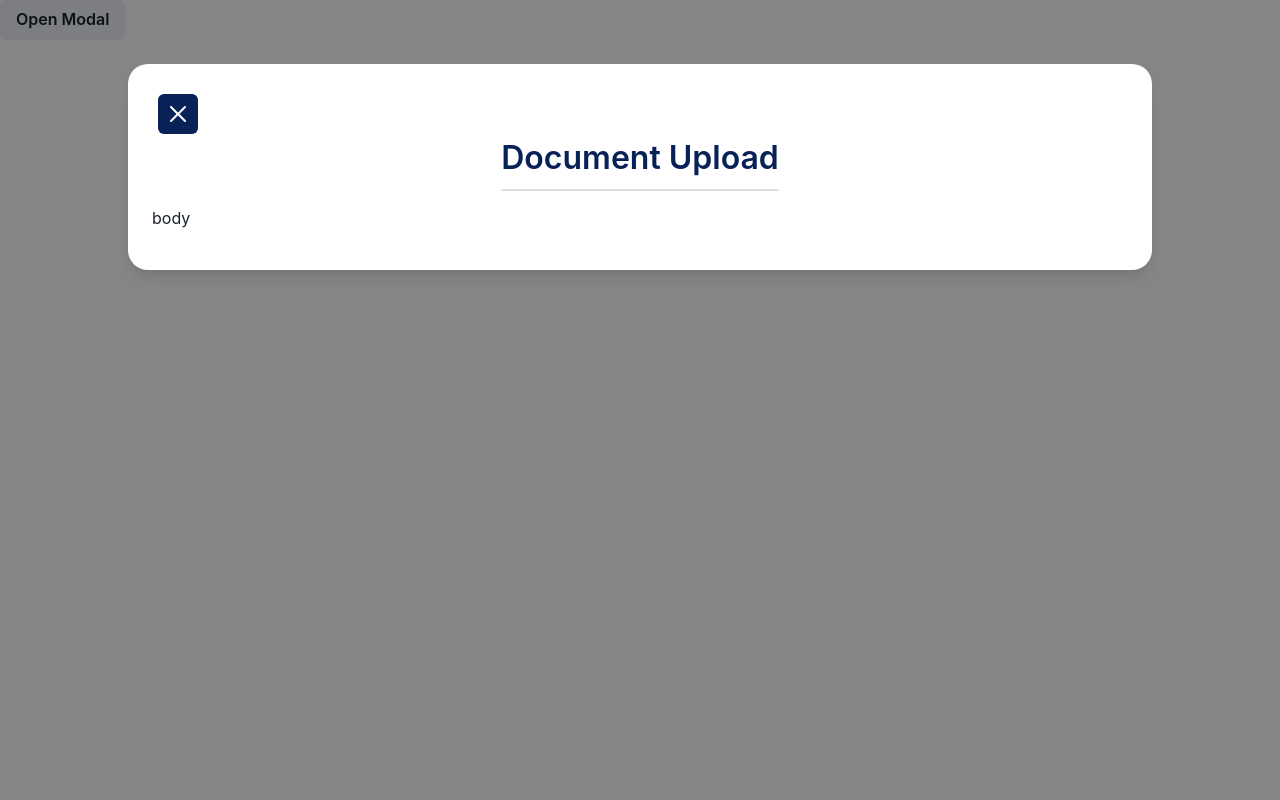
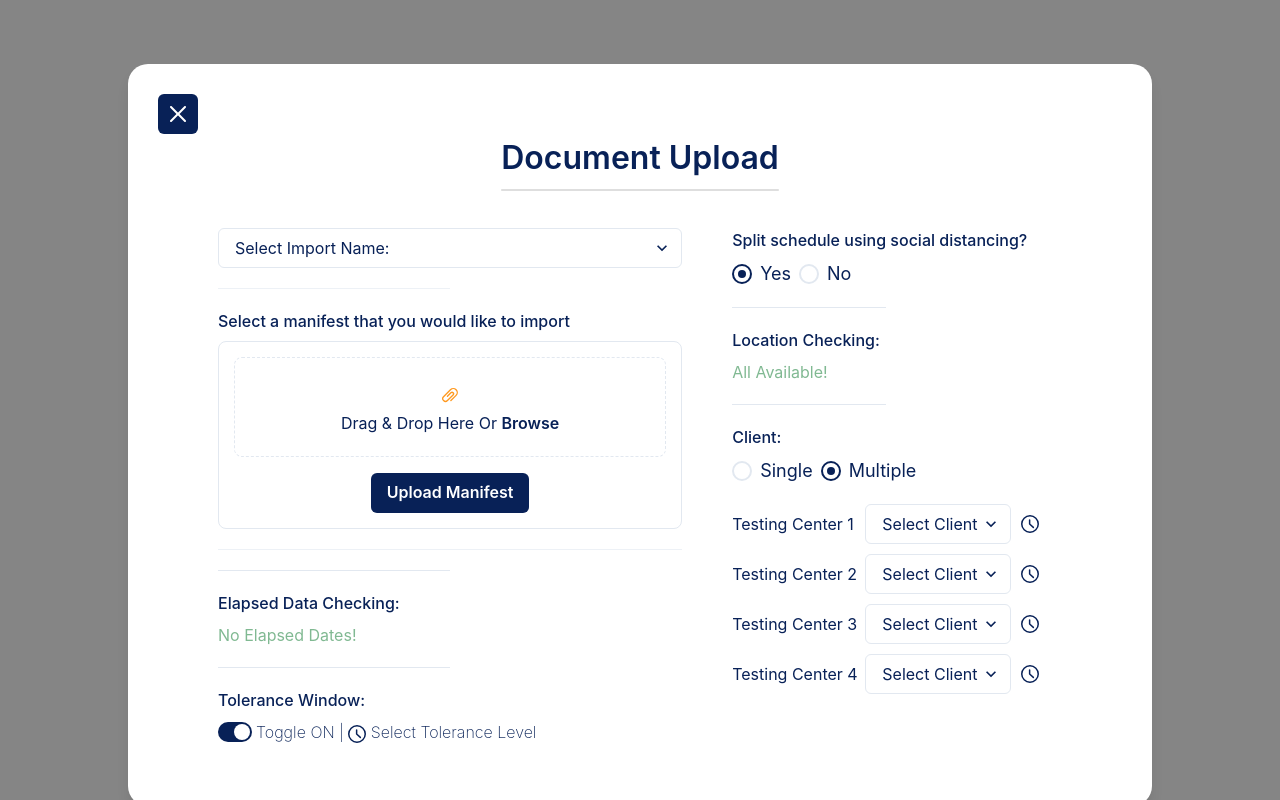
Before and after one commit to JohnnyD4/sky-hop, a React (Create React App) app: page / in a window 1280 px wide. Both pictures are taken after a click on the button "Open Modal". Built offline with nearby package versions, Linux system fonts and the light colour scheme.

Commit message:
Created the form fields in the modal body, not connected to form yet

```diff
--- a/src/App.js
+++ b/src/App.js
@@ -1,6 +1,6 @@
 import React, { useState } from 'react';
 import Modal from './components/modal';
-import { Button } from '@chakra-ui/react';
+import { Button, Center } from '@chakra-ui/react';
 
 function App() {
   const [modalOpen, setModalOpen] = useState(false);
@@ -10,12 +10,12 @@ function App() {
   };
 
   return (
-    <>
+    <Center h={'200px'}>
       <Button onClick={toggleModal}>Open Modal</Button>
       {
         modalOpen && <Modal toggleModal={toggleModal} />
       }
-    </>
+    </Center>
   );
 }
 
--- a/src/components/modal/Body.js
+++ b/src/components/modal/Body.js
@@ -1,12 +1,145 @@
-import React from 'react';
-import { ModalBody, Radio } from '@chakra-ui/react';
+import React, { useRef } from 'react';
+import {
+  ModalBody,
+  Box,
+  FormLabel,
+  Select,
+  Radio,
+  RadioGroup,
+  Stack,
+  Divider,
+  Button,
+  InputGroup,
+  Text,
+  Switch,
+  Flex,
+  Link,
+} from '@chakra-ui/react';
+import { AttachmentIcon, TimeIcon } from '@chakra-ui/icons';
+import { secondary, success } from '../../theme';
+
+const testingCenters = [
+  {
+    name: 'Testing Center 1',
+    values: ['option 1'],
+  },
+  {
+    name: 'Testing Center 2',
+    values: ['option 2'],
+  },
+  {
+    name: 'Testing Center 3',
+    values: ['option 3'],
+  },
+  {
+    name: 'Testing Center 4',
+    values: ['option 4'],
+  },
+];
 
 function Body() {
+  const inputRef = useRef(null);
+
+  const handleClick = () => inputRef.current?.click()
   return (
-    <ModalBody>
-      <p>body</p>
+    <ModalBody display={'flex'} gap={'50px'} padding={'30px 90px'}>
+      <Box w={'55%'}>
+        <Select placeholder={'Select Import Name:'}>
+          <option>Option 1</option>
+          <option>Option 2</option>
+        </Select>
+        <Divider marginY={'20px'} w={'50%'} />
+        <FormLabel>Select a manifest that you would like to import</FormLabel>
+        <Box
+          display={'flex'}
+          mt={'2'}
+          alignItems={'center'}
+          flexDirection={'column'}
+          borderWidth={'1px'}
+          borderRadius={'lg'}
+          p={'15px'}
+          gap={'4'}
+        >
+          <Box
+            display={'flex'}
+            alignItems={'center'}
+            justifyContent={'center'}
+            flexDirection={'column'}
+            borderWidth={'1px'}
+            borderRadius={'lg'}
+            borderStyle={'dashed'}
+            h={'100px'}
+            w={'100%'}
+            gap={'8px'}
+            onClick={handleClick}
+          >
+            <InputGroup >
+              <input
+                type={'file'}
+                multiple={false}
+                hidden
+                ref={(e) => {
+                  inputRef.current = e
+                }}
+              />
+            </InputGroup>
+            <AttachmentIcon color={secondary} />
+            <p>Drag & Drop Here Or <Link fontWeight={'600'}>Browse</Link></p>
+          </Box>
+          <Button colorScheme={'primary'}>Upload Manifest</Button>
+        </Box>
+        <Divider marginY={'20px'} />
+        {/* TODO Add progress bar and full divider */}
+        <Divider marginY={'20px'} w={'50%'} opacity={1} colorScheme={'primary'} />
+        <FormLabel>Elapsed Data Checking:</FormLabel>
+        <Text color={success}>No Elapsed Dates!</Text>
+        <Divider marginY={'20px'} w={'50%'} opacity={1} colorScheme={'primary'} />
+        <FormLabel htmlFor={'toleranceChecked'}>Tolerance Window:</FormLabel>
+        <Flex alignItems={'center'} gap={'4px'}>
+          <Switch colorScheme={'primary'} id={'toleranceChecked'} defaultChecked />
+          <Text fontWeight={'200'}>Toggle ON | <TimeIcon fontSize={'18px'} /> Select Tolerance Level</Text>
+        </Flex>
+      </Box>
+      <Box>
+        <FormLabel>Split schedule using social distancing?</FormLabel>
+        <RadioGroup defaultValue={'yes'}>
+          <Stack direction={'row'}>
+            <Radio size={'lg'} colorScheme={'white'} value={'yes'}>Yes</Radio>
+            <Radio size={'lg'} colorScheme={'white'} value={'no'}>No</Radio>
+          </Stack>
+        </RadioGroup>
+        <Divider marginY={'20px'} w={'50%'} opacity={1} colorScheme={'primary'} />
+        <FormLabel>Location Checking:</FormLabel>
+        <Text color={success}>All Available!</Text>
+        <Divider marginY={'20px'} w={'50%'} opacity={1} colorScheme={'primary'} />
+        <FormLabel>Client:</FormLabel>
+        <RadioGroup defaultValue={'multiple'} marginBottom={'20px'}>
+          <Stack direction={'row'}>
+            <Radio size={'lg'} colorScheme={'white'} value={'single'}>Single</Radio>
+            <Radio size={'lg'} colorScheme={'white'} value={'multiple'}>Multiple</Radio>
+          </Stack>
+        </RadioGroup>
+        {testingCenters.map((center, index) => (
+          <Flex
+            key={index}
+            justifyContent={'space-between'}
+            alignItems={'center'}
+            marginY={'10px'}
+          >
+            <Text>{center.name}</Text>
+            <Flex alignItems={'center'} gap={'10px'}>
+              <Select placeholder='Select Client'>
+                {center.values.map((option, index) => (
+                  <option key={index}>{option}</option>
+                ))}
+              </Select>
+              <TimeIcon fontSize={'18px'} />
+            </Flex>
+          </Flex>
+        ))}
+      </Box>
     </ModalBody>
   );
-}
+};
 
 export default Body;
--- a/src/theme.js
+++ b/src/theme.js
@@ -35,5 +35,12 @@ export const theme = extendTheme({
     gray: {
       500: gray,
     },
-  }
+  },
+  styles: {
+    global: {
+      'html, body': {
+        color: primary,
+      },
+    },
+  },
 });
```
